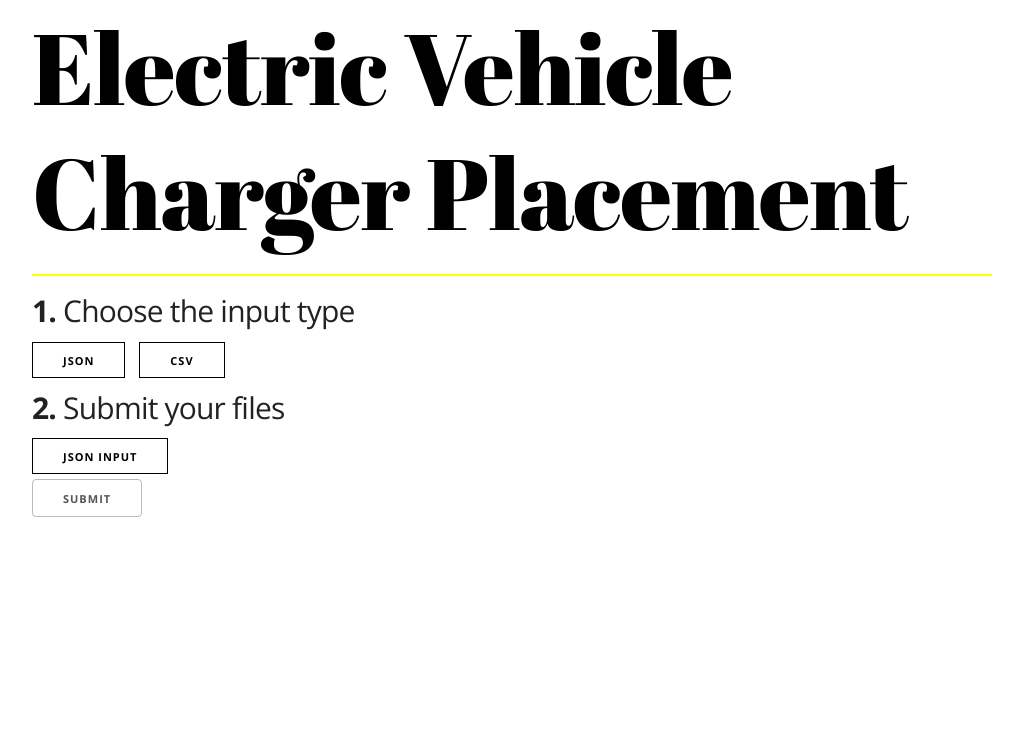
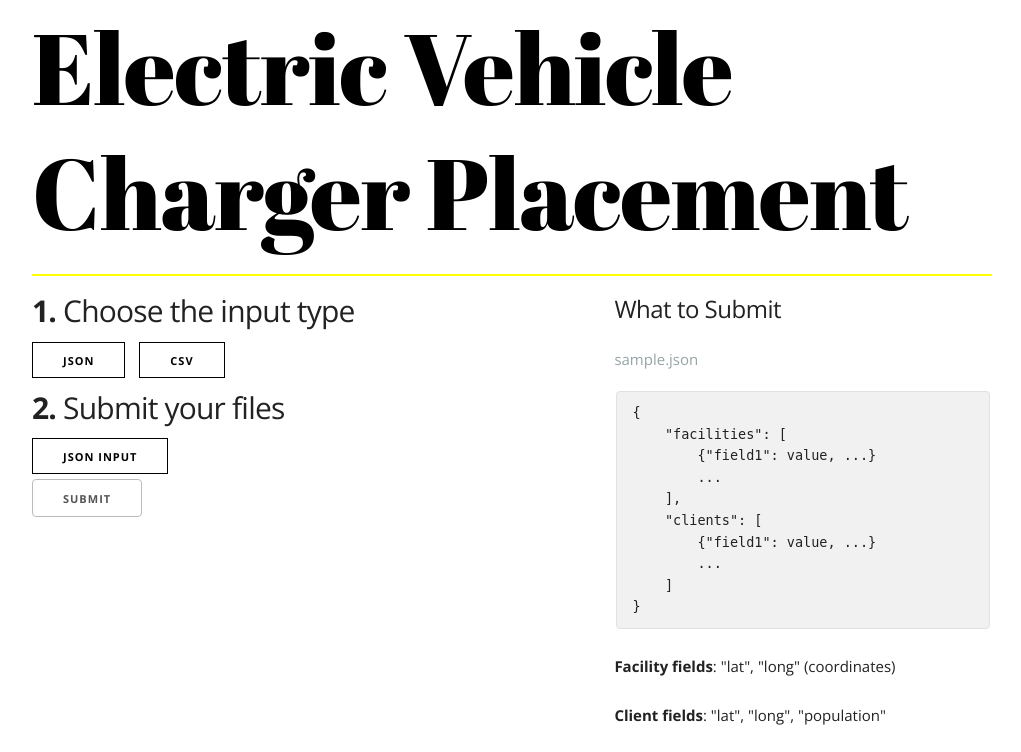
Before and after one commit to evseniordesign/ev-facility-location-implementation, a Flask app: page / in a window 1280 px wide. Shown: the part 50-802 px from the top of the page, without its empty margins (128-1149 px from the left). Before the commit the page ends 567 px from the top, so only its background shows below. Run offline with Flask 2, Linux system fonts and the light colour scheme.

Commit message:
Added a what to submit section

```diff
--- a/static/css/upload.css
+++ b/static/css/upload.css
@@ -1,4 +1,3 @@
-
 /*
  light red: FF446A;
  bright red: FF224B;
--- a/static/js/upload.js
+++ b/static/js/upload.js
@@ -1,20 +1,34 @@
 /* Set up button event listeners */
 window.onload = function() {
 	var json_btn = document.getElementById("json-sel");
+	var json_elems = ["json-label", "json-info"];
 	var csv_btn = document.getElementById("csv-sel");
-	var json_file = document.getElementById("json-label");
-	var csv_files = document.getElementById("csv-files");
+	//var json_file = document.getElementById("json-label");
+	var csv_elems = ["csv-files", "csv-info"];
+	//var csv_files = document.getElementById("csv-files");
 	json_btn.addEventListener("click", function() {
 		csv_btn.blur();
 		json_btn.focus();
-		csv_files.style.display = "none";
-		json_file.style.display = "";
+		csv_elems.forEach(function(elem) {
+			document.getElementById(elem).style.display = "none";
+		});
+		json_elems.forEach(function(elem) {
+			document.getElementById(elem).style.display = "";
+		});
+		//csv_files.style.display = "none";
+		//json_file.style.display = "";
 	});
 	csv_btn.addEventListener("click", function() {
 		json_btn.blur();
 		csv_btn.focus();
-		json_file.style.display = "none";
-		csv_files.style.display = "";
+		json_elems.forEach(function(elem) {
+			document.getElementById(elem).style.display = "none";
+		});
+		csv_elems.forEach(function(elem) {
+			document.getElementById(elem).style.display = "";
+		});
+		//json_file.style.display = "none";
+		//csv_files.style.display = "";
 	});
 
 	var input_types = ["json", "facilities", "clients", "power"];
--- a/templates/map.html
+++ b/templates/map.html
@@ -4,7 +4,7 @@
         <meta http-equiv="content-type" content="text/html; charset=UTF-8"/>
         <title>Google Maps</title>
         <!-- Can pass in &key=%s -->
-        <script type="text/javascript" src="https://maps.googleapis.com/maps/api/js?libraries=visualization"></script>
+        <script type="text/javascript" src="https://maps.googleapis.com/maps/api/js?libraries=visualization&key=AIzaSyANjVvfAZQmqumiy64I0aFxxdsS_tWq8Wg"></script>
     </head>
     <body style="margin:0px; padding:0px;">
         <div id="button_panel">
--- a/templates/upload.html
+++ b/templates/upload.html
@@ -27,12 +27,19 @@
             <div class="row">
                 <h2 class="big-header">Electric Vehicle Charger Placement</h2>
                 <div class="line"></div>
-                <h4><span class="big-number">1.</span> Choose the input type</h4>
+            </div>
+            <div class="row">
+                <div class="seven columns">
+                    <h4>
+                        <span class="big-number">1.</span> Choose the input type
+                    </h4>
                     <div class="row" style="margin-top: -10px;">
                         <button id="json-sel">JSON</button>
                         <button id="csv-sel">CSV</button>
                     </div>
-                <h4><span class="big-number">2.</span> Submit your files</h4>
+                    <h4>
+                        <span class="big-number">2.</span> Submit your files
+                    </h4>
                     <form method="post" action="/run" enctype = "multipart/form-data">
                         <div style="margin-top: -10px;">
                             <label id="json-label" for="json-input" class="custom-file-upload">
@@ -56,7 +63,53 @@
                         </div>
                         <input class="btn" type="submit" value="submit"/>
                     </form>
-                <div></div>
+                </div>
+                <div class="five columns">
+                    <h5>What to Submit</h5>
+                    <div id="json-info">
+                        <h6><a href="{{url_for('static', filename='sample/test.json')}}" download="sample.json">sample.json</a></h6>
+                        <pre><code>{
+    "facilities": [
+        {"field1": value, ...}
+        ...
+    ],
+    "clients": [
+        {"field1": value, ...}
+        ...
+    ]
+}</code></pre>
+                        <p><strong>Facility fields</strong>: "lat", "long" (coordinates)</p>
+                        <p><strong>Client fields</strong>: "lat", "long", "population"</p>
+                    </div>
+                    <div id="csv-info" style="display: none;">
+                        <h6 style="display: inline;"><a href="{{url_for('static', filename='sample/test_facilities_small.csv')}}" download="facility_sample.csv">facility_sample.csv</a></h6>
+                        <h6 style="display: inline;"><a href="{{url_for('static', filename='sample/test_clients_small.csv')}}" download="client_sample.csv">client_sample.csv</a></h6>
+                        <table class="u-full-width">
+                          <thead>
+                            <tr>
+                              <th>field1</th>
+                              <th>field2</th>
+                              <th>...</th>
+                            </tr>
+                          </thead>
+                          <tbody>
+                            <tr>
+                              <td>value</td>
+                              <td>value</td>
+                              <td>...</td>
+                            </tr>
+                            <tr>
+                              <td>value</td>
+                              <td>value</td>
+                              <td>...</td>
+                            </tr>
+                          </tbody>
+                        </table>
+                        <p>Two CSV files are required at minimum: a facility csv and a client csv.</p>
+                        <p><strong>Facility columns</strong>: "facility" (the name of the facility), "lat", "long" (coordinates)</p>
+                        <p><strong>Client columns</strong>: "population", "lat", "long"</p>
+                    </div>
+                </div>
             </div>
         </div>
 
```
Also changed, not shown: static/sample/test.json (added, +11 -0 lines), static/sample/test_clients_small.csv (added, +10 -0 lines), static/sample/test_facilities_small.csv (added, +7 -0 lines). Lines whose indentation alone changed are shown as unchanged.
